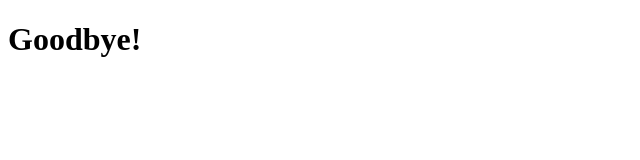
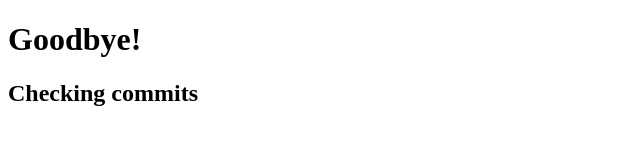
Before and after one commit to divya127/cs5610fall2015, a website: page public/goodbye.html in a window 1280 px wide. Shown: the whole page, without its empty margins (0-640 px from the left). Drawn offline with Linux system fonts and the light colour scheme.

Commit message:
changes to goodbye

```diff
--- a/public/goodbye.html
+++ b/public/goodbye.html
@@ -4,6 +4,7 @@
     <meta charset="UTF-8">
     <title></title>
     <h1>Goodbye!</h1>
+    <h2>Checking commits</h2>
 </head>
 <body>
 
```
